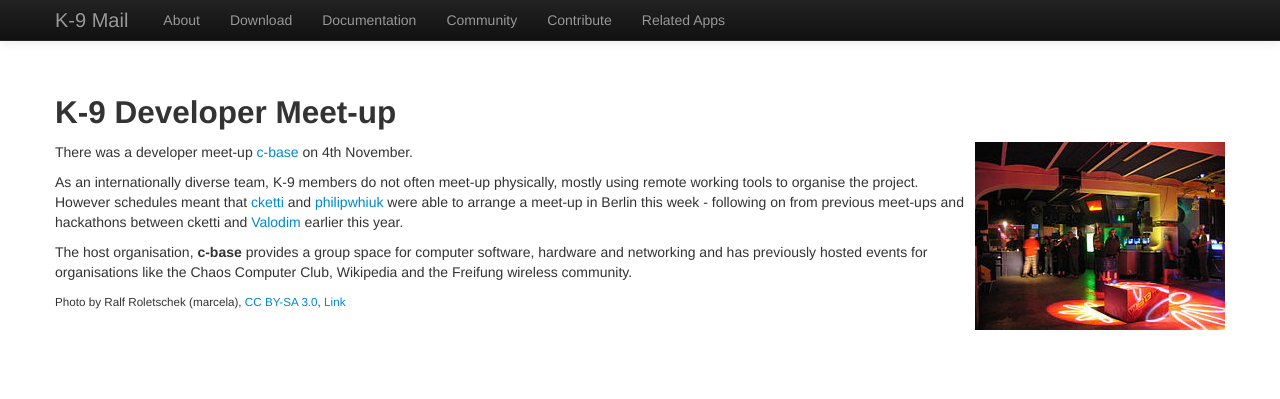
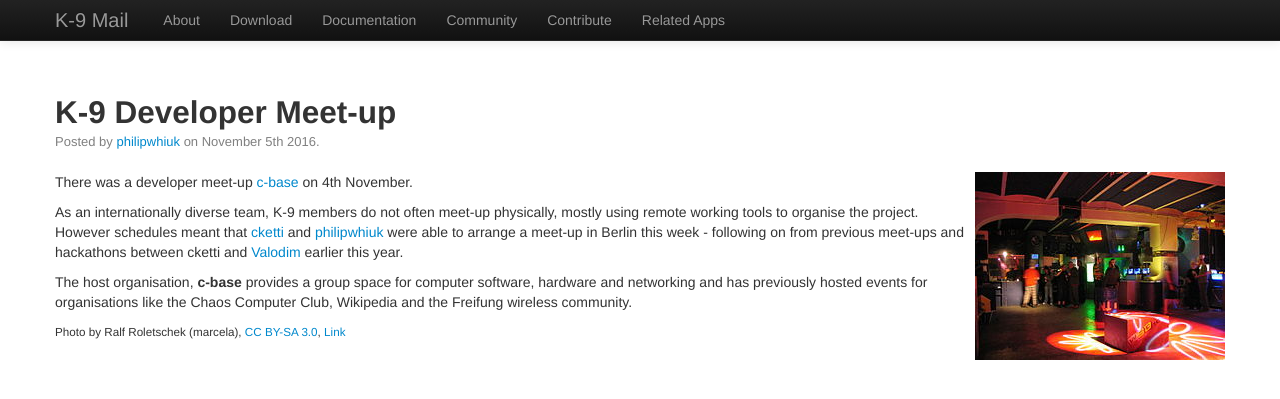
Before and after one commit to k9mail/k9mail.app, a Jekyll site: the page built from _posts/2016-11-5-K9 Developer Meetup.html, in a window 1280 px wide. Shown: the top 399 px of the page. Built offline with Jekyll 4.4.1, drawn with Linux system fonts in a browser that asks for light colours; nearby versions of some CDN libraries.

Commit message:
Adding author info for blog post

```diff
--- a/_posts/2016-11-5-K9 Developer Meetup.html
+++ b/_posts/2016-11-5-K9 Developer Meetup.html
@@ -5,6 +5,7 @@ excerpt: Developer meet-up at <a href="https://c-base.org/">c-base</a>.
 {% include header.html %}
 
 <h2>K-9 Developer Meet-up</h2>
+<div class="postedInfo">Posted by <a href="https://github.com/philipwhiuk">philipwhiuk</a> on November 5th 2016.</div>
 
 <div style="float:right; margin-left: 10px">
   <img src="/assets/2007-07-28-berlin-130.jpg" alt="Main hall of c-base" />
--- a/assets/css/k9mail.css
+++ b/assets/css/k9mail.css
@@ -1,3 +1,9 @@
+.postedInfo {
+  font-size: small;
+  color: grey;
+  margin-top: -10px;
+  margin-bottom: 20px;
+}
 .documentation-nav, .settings-nav, .accounts-nav, .security-nav, .development-nav {
   clear: right;
   float: right;
```
